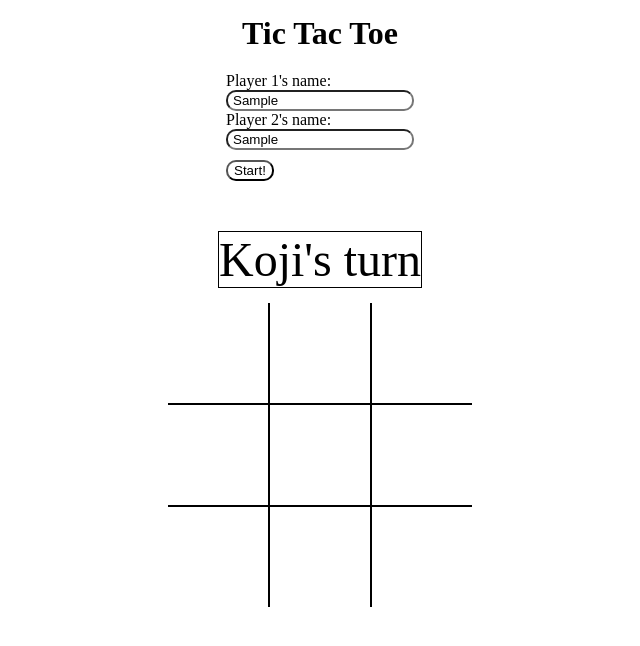
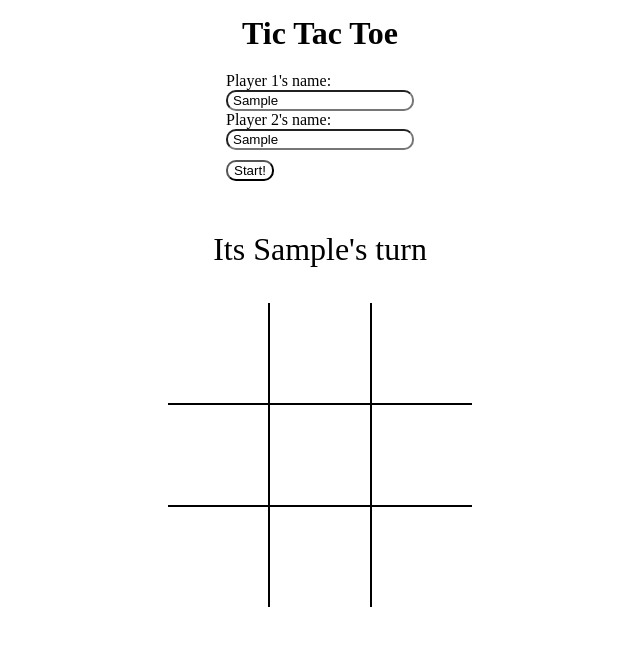
Before and after one commit to LukeBeaumont/tic-tac-toe-2.0, a plain HTML site: page index.html in a window 1280 px wide. Both pictures are taken after typing "Sample", "Sample" into the empty fields and a click on the button "Start!". Shown: the whole page, without its empty margins (320-960 px from the left). Drawn offline with Linux system fonts and the light colour scheme.

Commit message:
Fix update display function

```diff
--- a/index.html
+++ b/index.html
@@ -17,7 +17,7 @@
         <input type="text" id="playerTwoName" name="playerTwo" /><br />
         <button id="start-btn">Start!</button>
       </form>
-      <div class="text-display">Koji's turn</div>
+      <div class="text-display"></div>
     </div>
 
     <div class="game-board">
--- a/main.js
+++ b/main.js
@@ -7,22 +7,22 @@ const initPlayers = (() => {
     startBtn.addEventListener("click", (e) => {
       e.preventDefault();
       getPlayers();
-      gamePlay.setTurn();
-      gamePlay.placeMark();
+      gamePlay.updateTurnDisplay();
     });
   }
   const createPlayer = (name) => {
-    return { name };
+    const getName = () => name;
+    return { name, getName };
   };
+
   function getPlayers() {
     const playerOne = createPlayer(playerOneName.value);
-    playerOne.mark = "x";
     const playerTwo = createPlayer(playerTwoName.value);
-    playerTwo.mark = "o";
-    console.log(playerOne, playerTwo);
+    console.log(playerOne.getName());
+    console.log(playerTwo.getName());
+    return { playerOne, playerTwo };
   }
-
-  return { addEventListener, getPlayers };
+  return { getPlayers, addEventListener };
 })();
 
 initPlayers.addEventListener();
@@ -30,6 +30,17 @@ initPlayers.addEventListener();
 const gamePlay = (() => {
   const gameBoard = document.querySelector(".game-board");
   let circleTurn = false;
+
+  function updateTurnDisplay() {
+    const displayScreen = document.querySelector(".text-display");
+    displayScreen.innerText = circleTurn
+      ? `Its ${initPlayers.getPlayers().playerTwo.getName()}'s turn`
+      : `Its ${initPlayers.getPlayers().playerOne.getName()}'s turn`;
+  }
+
+  function switchTurn() {
+    circleTurn = !circleTurn;
+  }
 
   function setTurn() {
     if (circleTurn) {
@@ -47,5 +58,5 @@ const gamePlay = (() => {
       cell.addEventListener("click", (e) => e.target.classList.add("x"));
     });
   }
-  return { setTurn, placeMark };
+  return { setTurn, placeMark, updateTurnDisplay, switchTurn };
 })();
--- a/styles.css
+++ b/styles.css
@@ -25,9 +25,8 @@ input {
 }
 
 .text-display {
-  border: 1px solid black;
   margin-top: 50px;
-  font-size: 3rem;
+  font-size: 2rem;
 }
 
 #start-btn {
```
